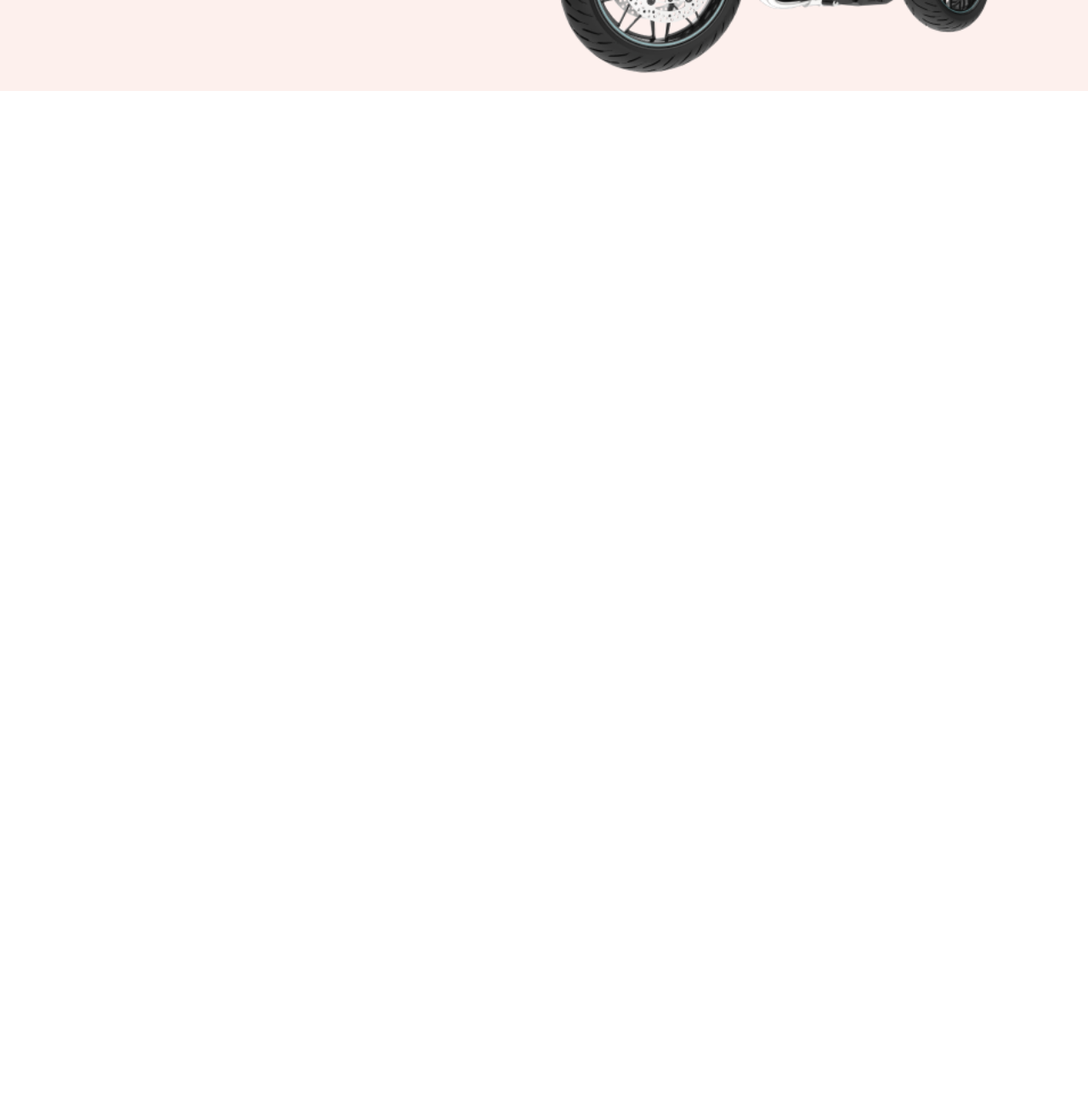
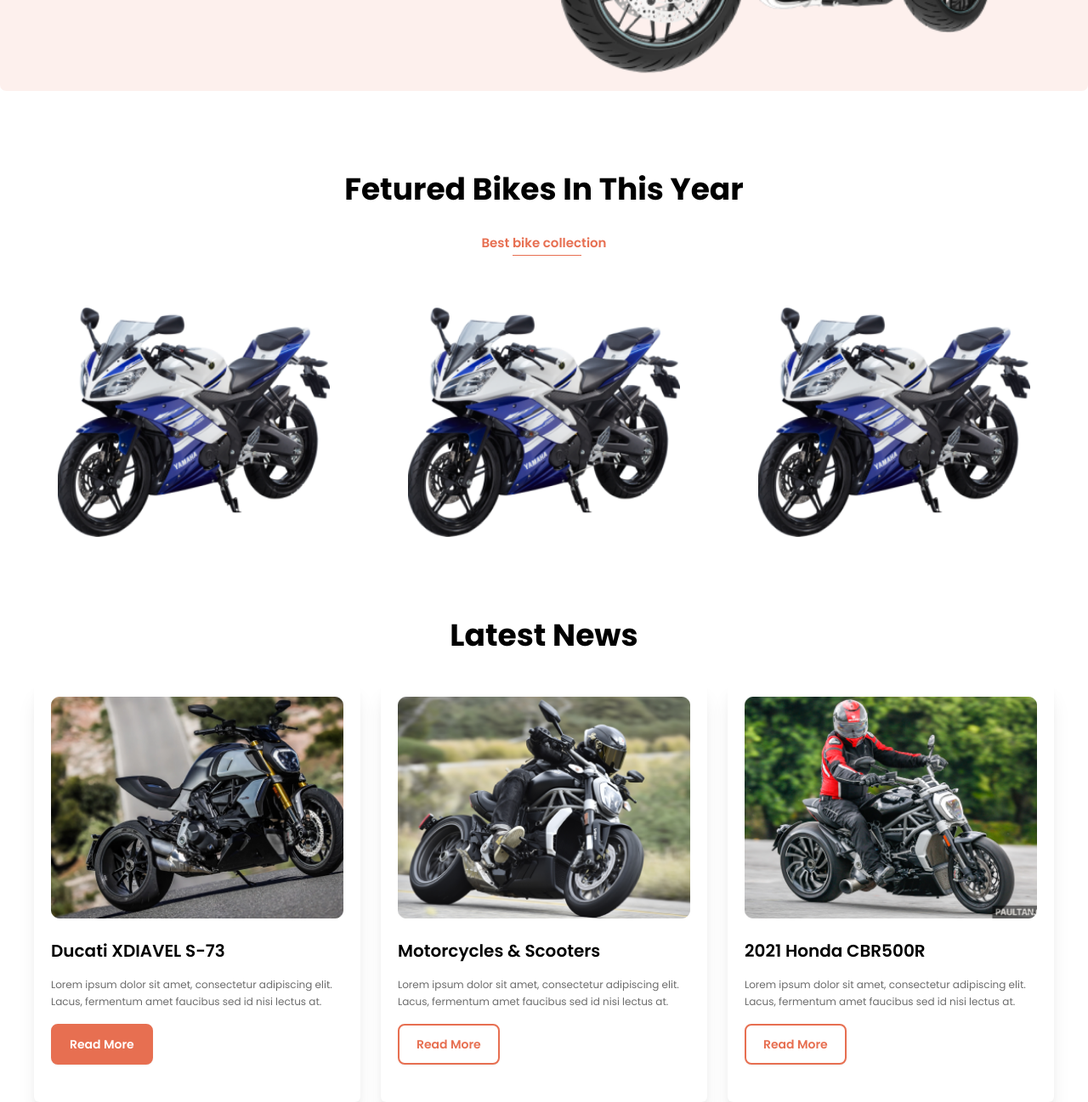
Before and after one commit to sarfarazakram576/Bike-Zone, a plain HTML site: page index.html in a window 1280 px wide. Shown: the part 525-1822 px from the top of the page at 85% size. Before the commit the page ends 800 px from the top, so only its background shows below. Drawn offline with nearby package versions, Linux system fonts and the light colour scheme.

Commit message:
added some section

```diff
--- a/index.html
+++ b/index.html
@@ -87,7 +87,9 @@
 
   <!-- main section  -->
   <main class="md:container mx-auto">
-    <div class="carousel w-full  bg-bike-hero-bg lg:h-[500px]">
+
+
+    <div class="carousel w-full  bg-bike-hero-bg lg:h-[500px] rounded-[7px]">
       <div id="slide1" class="carousel-item relative w-full ">
 
         <div class="flex flex-col lg:flex-row w-full justify-between items-center p-20 lg:p-24">
@@ -104,7 +106,7 @@
           </div>
           <div class="lg:flex-1">
 
-            <img src="images/others/extrabike.png" class="w-full" />
+            <img src="images/slider/bike1.png" class="w-full" />
 
           </div>
         </div>
@@ -194,6 +196,76 @@
       </div>
 
     </div>
+
+    <div class="my-24">
+      <h1 class="text-4xl text-black font-bold text-center my-8">Fetured Bikes In This Year</h1>
+      <p class="text-[15px] font-semibold text-center my-2  text-[#E76F51]">Best <span
+          class="py-1 border-b border-[#E76F51]">bike collec</span>tion</p>
+
+      <div class="flex flex-col md:flex-row justify-evenly items-center gap-6 mt-16 ">
+        <img src="images/others/feature-bike.png" alt="" class=" w-[25%] ">
+        <img src="images/others/feature-bike.png" alt="" class=" w-[25%]">
+        <img src="images/others/feature-bike.png" alt="" class=" w-[25%] ">
+      </div>
+    </div>
+
+    <div>
+      <h1 class="text-4xl text-black font-bold text-center my-8">Latest News</h1>
+
+      <div class="grid grid-cols-1 lg:grid-cols-3 gap-6 mx-10">
+
+        <div class="card card-compact bg-base-100 shadow-xl p-5 rounded-[6px]">
+          <figure>
+            <img src="images/others/latest1.png" alt="Shoes" class="w-full">
+          </figure>
+          <div class="my-6">
+            <h1 class="card-title ">Ducati XDIAVEL S-73</h1>
+            <p class="my-4 text-[12px] leading-5 text-[#6C6C6C]">Lorem ipsum dolor sit amet, consectetur adipiscing
+              elit. Lacus, fermentum amet faucibus sed id nisi
+              lectus at.</p>
+            <div class="card-actions justify-start">
+              <button
+                class="btn bg-bike-primary text-white px-5 text-md border-2 border-[#E76F51] hover:text-[#E76F51] hover:border-[#E76F51] hover:bg-transparent">Read
+                More</button>
+            </div>
+          </div>
+        </div>
+
+        <div class="card card-compact bg-base-100 shadow-xl p-5 rounded-[6px]">
+          <figure>
+            <img src="images/others/latest2.png" alt="Shoes" class="w-full">
+          </figure>
+          <div class="my-6">
+            <h1 class="card-title ">Motorcycles & Scooters</h1>
+            <p class="my-4 text-[12px] leading-5 text-[#6C6C6C]">Lorem ipsum dolor sit amet, consectetur adipiscing
+              elit. Lacus, fermentum amet faucibus sed id nisi
+              lectus at.</p>
+            <div class="card-actions justify-start">
+              <button
+                class="btn bg-bike-primary hover:text-white px-5 text-md border-2 hover:border-[#E76F51] text-[#E76F51] border-[#E76F51] bg-transparent hover:bg-[#E76F51]">Read
+                More</button>
+            </div>
+          </div>
+        </div>
+
+        <div class="card card-compact bg-base-100 shadow-xl p-5 rounded-[6px]">
+          <figure>
+            <img src="images/others/latest3.png" alt="" class="w-full">
+          </figure>
+          <div class="my-6">
+            <h1 class="card-title ">2021 Honda CBR500R</h1>
+            <p class="my-4 text-[12px] leading-5 text-[#6C6C6C]">Lorem ipsum dolor sit amet, consectetur adipiscing
+              elit. Lacus, fermentum amet faucibus sed id nisi
+              lectus at.</p>
+            <div class="card-actions justify-start">
+              <button
+                class="btn bg-bike-primary hover:text-white px-5 text-md border-2 hover:border-[#E76F51] text-[#E76F51] border-[#E76F51] bg-transparent hover:bg-[#E76F51]">Read
+                More</button>
+            </div>
+          </div>
+        </div>
+      </div>
+    </div>
   </main>
 
 
```
